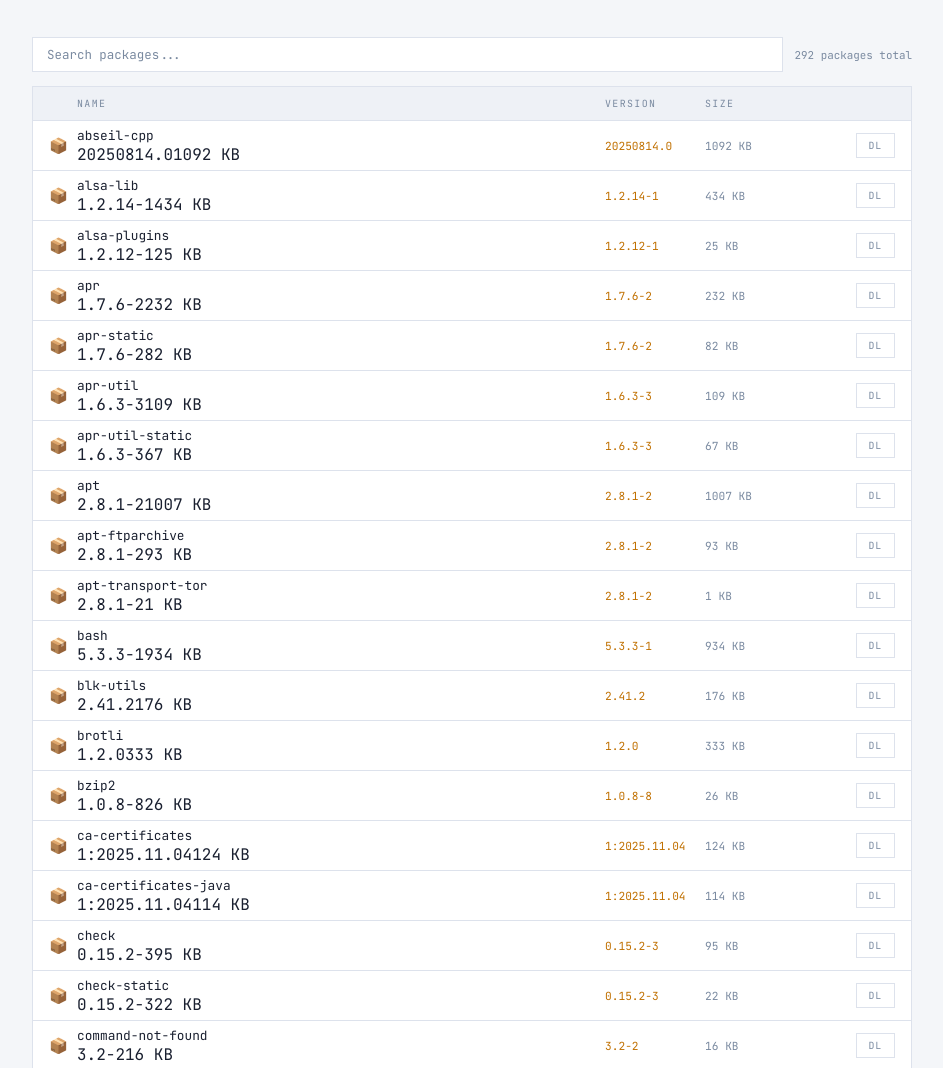
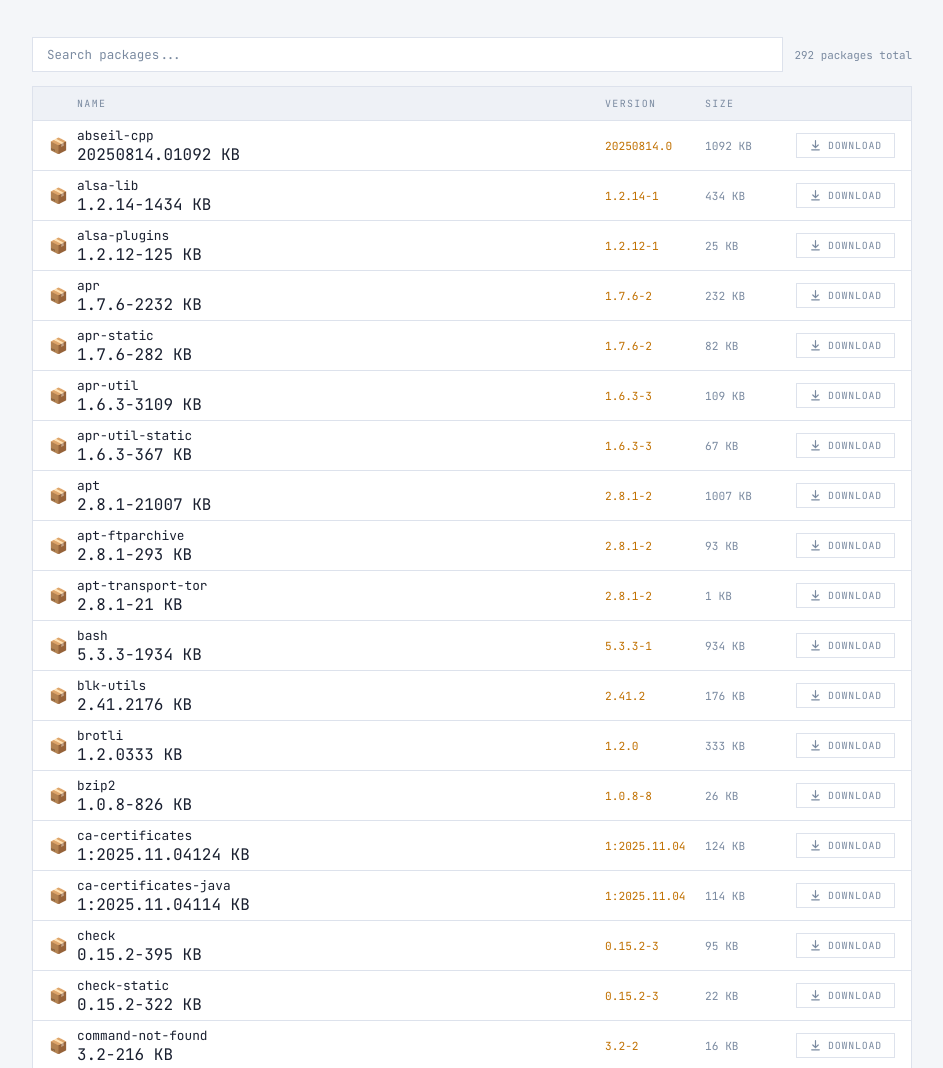
Before and after one commit to devjhr/pkg-repo, a plain HTML site: page index.html in a window 1280 px wide. Shown: the part 802-1870 px from the top of the page, without its empty margins (168-1111 px from the left). Drawn offline with Linux system fonts and the light colour scheme.

Commit message:
added download icon

```diff
--- a/index.html
+++ b/index.html
@@ -85,8 +85,11 @@
     .fm-version { font-size: 0.7rem; color: var(--amber); white-space: nowrap; }
     .fm-size { font-size: 0.7rem; color: var(--muted); white-space: nowrap; }
     .fm-action { display: flex; justify-content: flex-end; }
-    .fm-dl-btn { font-family: 'JetBrains Mono', monospace; font-size: 0.62rem; letter-spacing: 0.08em; text-transform: uppercase; padding: 5px 12px; border: 1px solid var(--border); color: var(--muted); text-decoration: none; transition: border-color 0.2s, color 0.2s; white-space: nowrap; display: inline-block; }
+    .fm-dl-btn { font-family: 'JetBrains Mono', monospace; font-size: 0.62rem; letter-spacing: 0.08em; text-transform: uppercase; padding: 5px 12px; border: 1px solid var(--border); color: var(--muted); text-decoration: none; transition: border-color 0.2s, color 0.2s; white-space: nowrap; display: inline-flex; align-items: center; gap: 6px; }
     .fm-dl-btn:hover { border-color: var(--green); color: var(--green); }
+    .fm-dl-btn:hover svg { stroke: var(--green); }
+    .fm-dl-btn svg { stroke: var(--muted); transition: stroke 0.2s; flex-shrink: 0; }
+    .fm-dl-text { }
     .fm-empty { padding: 52px; text-align: center; font-size: 0.78rem; color: var(--muted); line-height: 1.8; }
 
     /* SKELETON LOADING */
@@ -158,6 +161,8 @@
       .fm-meta .ver { color: var(--amber); margin-right: 6px; }
 
       footer { flex-direction: column; gap: 10px; text-align: center; }
+      .fm-dl-text { display: none; }
+      .fm-dl-btn { padding: 6px 10px; }
     }
   </style>
 </head>
@@ -358,7 +363,8 @@
           '</div>' +
           '<div class="fm-version">' + ver + '</div>' +
           '<div class="fm-size">' + (size||'-') + '</div>' +
-          '<div class="fm-action"><a class="fm-dl-btn" href="' + REPO_BASE + '/' + f.path + '" download>DL</a></div>';
+          '<div class="fm-action"><a class="fm-dl-btn" href="' + REPO_BASE + '/' + f.path + '" download>' +
+            '<svg width="13" height="13" viewBox="0 0 24 24" fill="none" stroke-width="2.2" stroke-linecap="round" stroke-linejoin="round"><path d="M12 3v13M7 11l5 5 5-5"/><path d="M5 20h14"/></svg><span class="fm-dl-text">Download</span></a></div>';
         frag.appendChild(div);
       });
 
```
